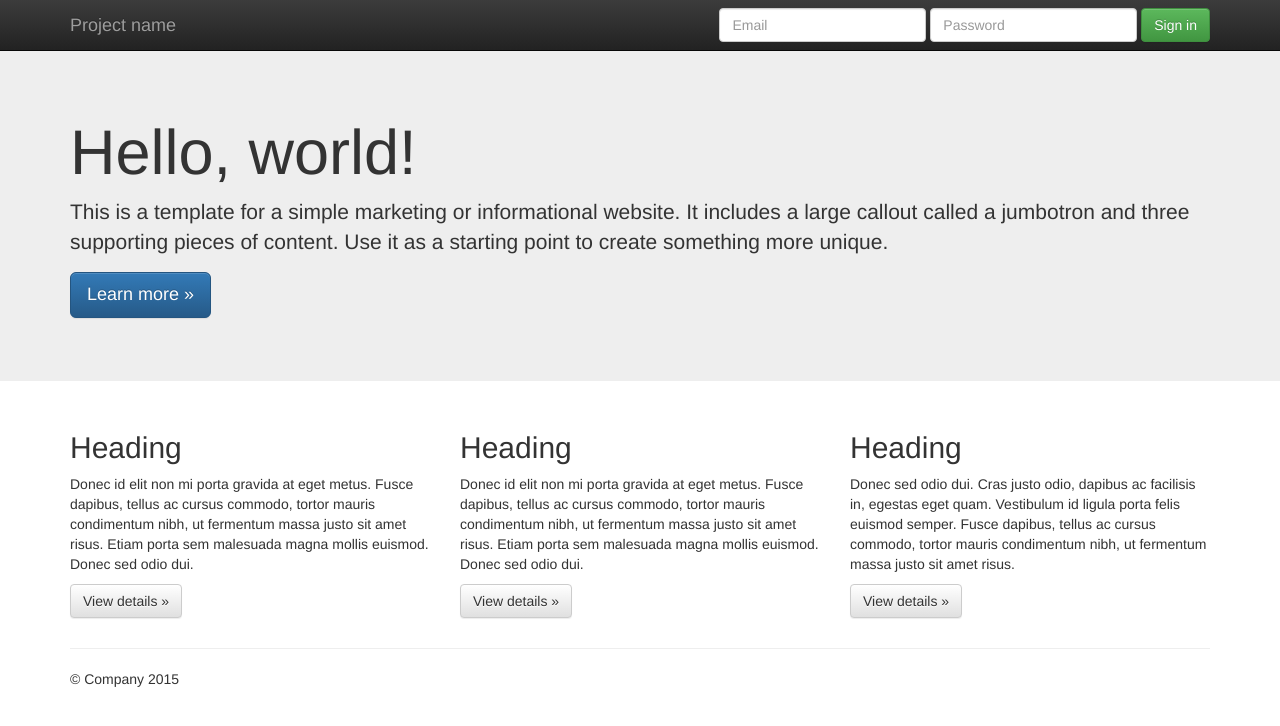
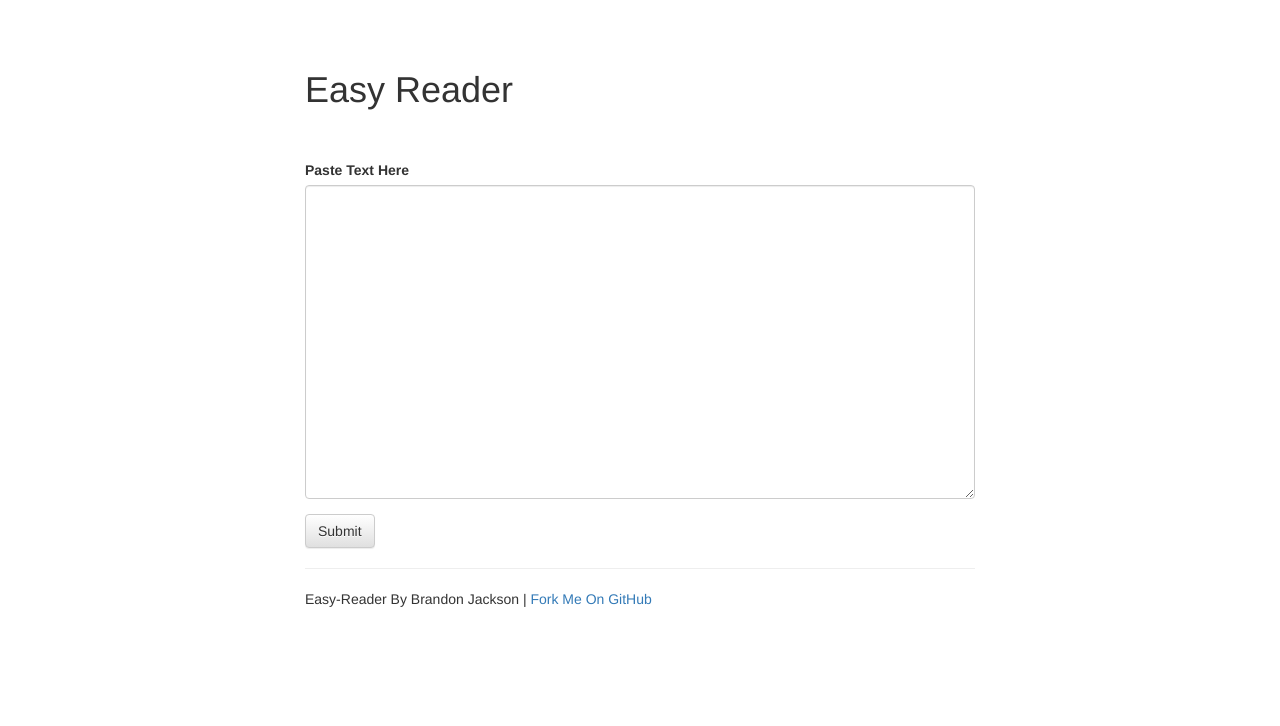
Before and after one commit to brandonjackson/simple-prose, a plain HTML site: page app/index.html in a window 1280 px wide. Drawn offline with nearby package versions, Linux system fonts and the light colour scheme.

Commit message:
basic form added

```diff
--- a/app/css/main.css
+++ b/app/css/main.css
@@ -3,3 +3,11 @@
 /* ==========================================================================
    Author's custom styles
    ========================================================================== */
+
+.container{
+  width: 700px;
+}
+
+form#pasteForm{
+  margin-top: 50px;
+}
--- a/app/index.html
+++ b/app/index.html
@@ -6,7 +6,7 @@
     <head>
         <meta charset="utf-8">
         <meta http-equiv="X-UA-Compatible" content="IE=edge,chrome=1">
-        <title></title>
+        <title>Easy-Reader</title>
         <meta name="description" content="">
         <meta name="viewport" content="width=device-width, initial-scale=1">
 
@@ -26,64 +26,24 @@
         <!--[if lt IE 8]>
             <p class="browserupgrade">You are using an <strong>outdated</strong> browser. Please <a href="http://browsehappy.com/">upgrade your browser</a> to improve your experience.</p>
         <![endif]-->
-    <nav class="navbar navbar-inverse navbar-fixed-top" role="navigation">
-      <div class="container">
-        <div class="navbar-header">
-          <button type="button" class="navbar-toggle collapsed" data-toggle="collapse" data-target="#navbar" aria-expanded="false" aria-controls="navbar">
-            <span class="sr-only">Toggle navigation</span>
-            <span class="icon-bar"></span>
-            <span class="icon-bar"></span>
-            <span class="icon-bar"></span>
-          </button>
-          <a class="navbar-brand" href="#">Project name</a>
-        </div>
-        <div id="navbar" class="navbar-collapse collapse">
-          <form class="navbar-form navbar-right" role="form">
-            <div class="form-group">
-              <input type="text" placeholder="Email" class="form-control">
-            </div>
-            <div class="form-group">
-              <input type="password" placeholder="Password" class="form-control">
-            </div>
-            <button type="submit" class="btn btn-success">Sign in</button>
-          </form>
-        </div><!--/.navbar-collapse -->
-      </div>
-    </nav>
-
-    <!-- Main jumbotron for a primary marketing message or call to action -->
-    <div class="jumbotron">
-      <div class="container">
-        <h1>Hello, world!</h1>
-        <p>This is a template for a simple marketing or informational website. It includes a large callout called a jumbotron and three supporting pieces of content. Use it as a starting point to create something more unique.</p>
-        <p><a class="btn btn-primary btn-lg" href="#" role="button">Learn more &raquo;</a></p>
-      </div>
-    </div>
 
     <div class="container">
-      <!-- Example row of columns -->
-      <div class="row">
-        <div class="col-md-4">
-          <h2>Heading</h2>
-          <p>Donec id elit non mi porta gravida at eget metus. Fusce dapibus, tellus ac cursus commodo, tortor mauris condimentum nibh, ut fermentum massa justo sit amet risus. Etiam porta sem malesuada magna mollis euismod. Donec sed odio dui. </p>
-          <p><a class="btn btn-default" href="#" role="button">View details &raquo;</a></p>
+
+      <h1>Easy Reader</h1>
+
+      <form id="pasteForm">
+        <div class="form-group">
+          <label for="pastedText">Paste Text Here</label>
+          <textarea class="form-control" rows="15" id="pastedText"></textarea>
         </div>
-        <div class="col-md-4">
-          <h2>Heading</h2>
-          <p>Donec id elit non mi porta gravida at eget metus. Fusce dapibus, tellus ac cursus commodo, tortor mauris condimentum nibh, ut fermentum massa justo sit amet risus. Etiam porta sem malesuada magna mollis euismod. Donec sed odio dui. </p>
-          <p><a class="btn btn-default" href="#" role="button">View details &raquo;</a></p>
-       </div>
-        <div class="col-md-4">
-          <h2>Heading</h2>
-          <p>Donec sed odio dui. Cras justo odio, dapibus ac facilisis in, egestas eget quam. Vestibulum id ligula porta felis euismod semper. Fusce dapibus, tellus ac cursus commodo, tortor mauris condimentum nibh, ut fermentum massa justo sit amet risus.</p>
-          <p><a class="btn btn-default" href="#" role="button">View details &raquo;</a></p>
-        </div>
-      </div>
+        <button type="submit" class="btn btn-default">Submit</button>
+      </form>
+
 
       <hr>
 
       <footer>
-        <p>&copy; Company 2015</p>
+        <p>Easy-Reader By Brandon Jackson | <a href="https://github.com/brandonjackson/easy-reader">Fork Me On GitHub</a></p>
       </footer>
     </div> <!-- /container -->        <script src="//ajax.googleapis.com/ajax/libs/jquery/1.11.2/jquery.min.js"></script>
         <script>window.jQuery || document.write('<script src="js/vendor/jquery-1.11.2.min.js"><\/script>')</script>
```
